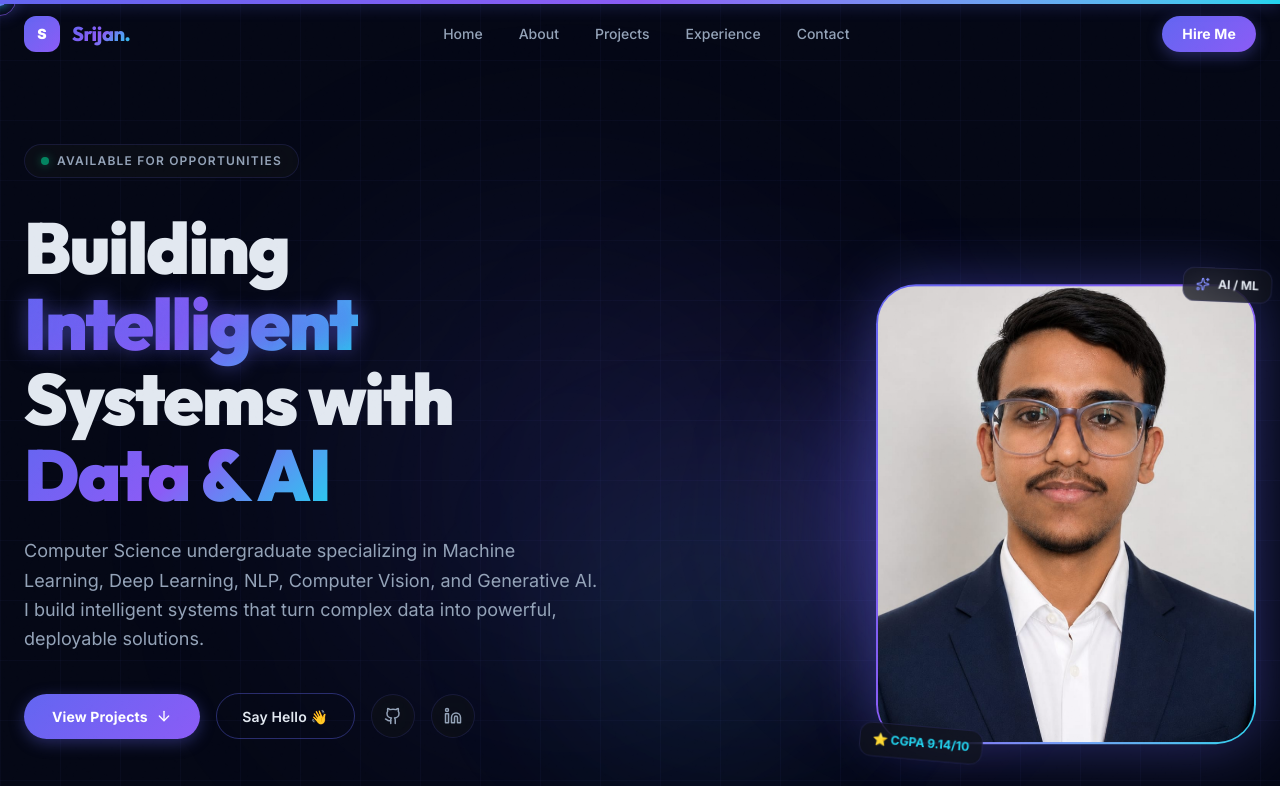
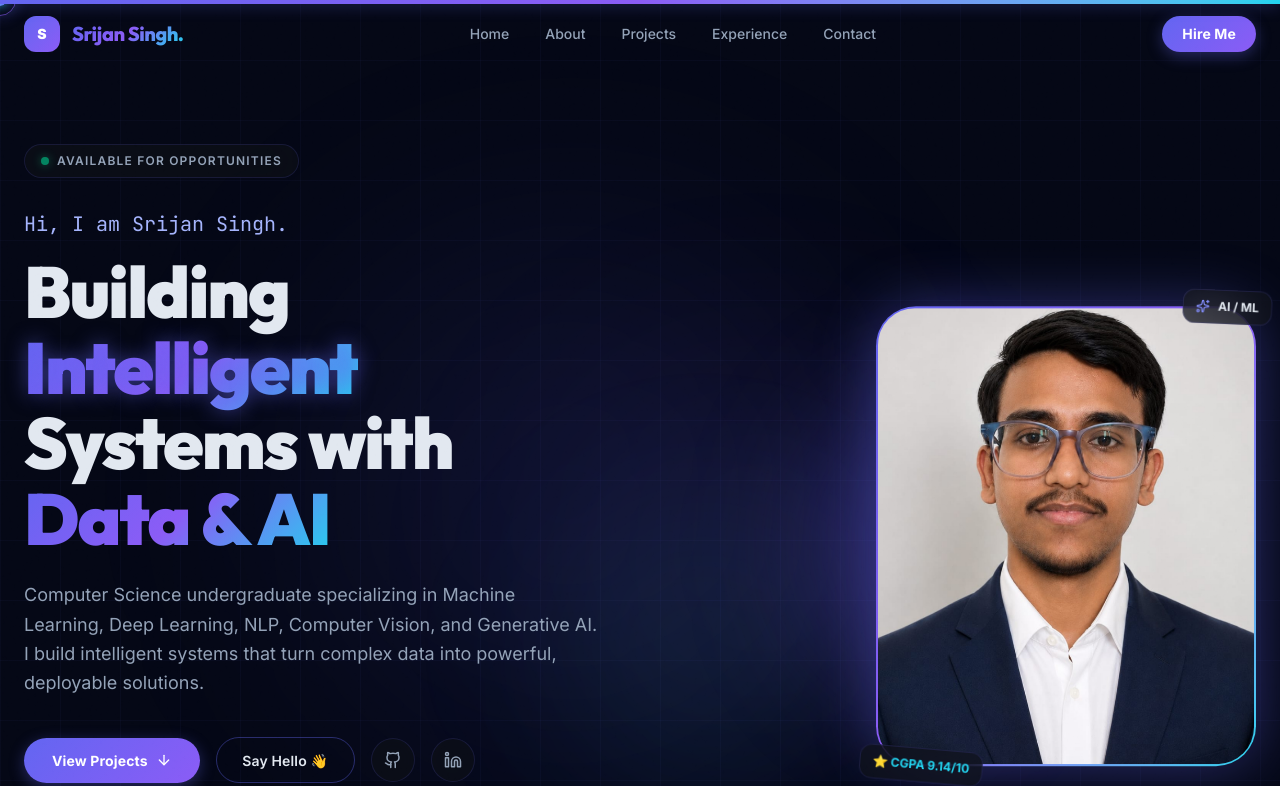
Before and after one commit to SrijanSingh2006/PERSONAL-PORFOLIO-WEBSITE, a React (Vite) app: page / in a window 1280 px wide. Shown: the top 786 px of the page. Built offline with nearby package versions, Linux system fonts and the light colour scheme.

Commit message:
feat: add full name to navbar and hero section

```diff
--- a/src/components/Navbar.jsx
+++ b/src/components/Navbar.jsx
@@ -49,7 +49,7 @@ export default function Navbar() {
               S
             </div>
             <span className="font-display font-extrabold text-xl tracking-tight gradient-text">
-              Srijan.
+              Srijan Singh.
             </span>
           </motion.button>
 
--- a/src/components/sections/HeroSection.jsx
+++ b/src/components/sections/HeroSection.jsx
@@ -44,6 +44,10 @@ export default function HeroSection() {
               <span className="w-2 h-2 rounded-full bg-emerald-400 animate-pulse shadow-[0_0_8px_rgba(16,185,129,0.8)]" />
               <span className="text-xs font-semibold text-textMuted tracking-widest uppercase">Available for Opportunities</span>
             </div>
+          </motion.div>
+
+          <motion.div variants={itemVariants} className="mb-4">
+            <span className="font-mono text-lg md:text-xl text-[#a5b4fc]">Hi, I am Srijan Singh.</span>
           </motion.div>
 
           <motion.h1
```
